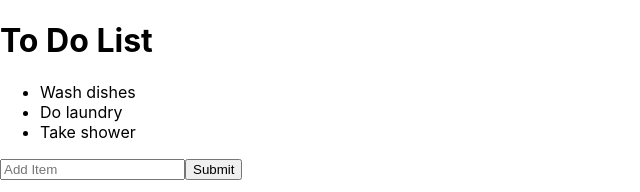
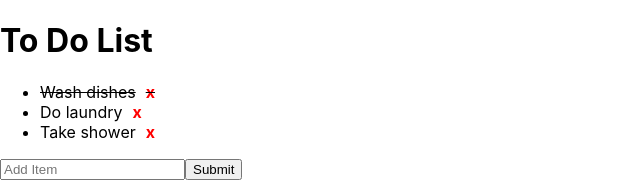
Before and after one commit to david0green94/todolist, a React (Create React App) app: page / in a window 1280 px wide. Shown: the top 192 px of the page, without its empty margins (0-640 px from the left). Built offline with nearby package versions, Linux system fonts and the light colour scheme.

Commit message:
delete working

```diff
--- a/src/App.js
+++ b/src/App.js
@@ -4,7 +4,7 @@
 export default function App() {
 // test data
   const [todos, setTodos] = React.useState([
-    { id: 1, text: "Wash dishes", done: false },
+    { id: 1, text: "Wash dishes", done: true },
     { id: 2, text: "Do laundry", done: false },
     { id: 3, text: "Take shower", done: false }
   ])
@@ -12,18 +12,46 @@
   return (
     <div className="App">
       <h1>To Do List  </h1>
-      <TodoList todos={todos} />
+      <TodoList setTodos={setTodos} todos={todos} />
       <AddToDo setTodos={setTodos} />
     </div>
   ); // Passing todos array as todos property
-}
-function TodoList({todos}) {
+};
+
+function TodoList({todos,setTodos}) {
+  function handleToggleTodo(todo){
+    console.log("handle toggle");
+
+     // if a todo's id is equal to the one we clicked on,
+    // just update that todo's done value to its opposite,
+    // otherwise, do nothing (return it)
+    const updatedTodos = todos.map((t) =>
+    t.id === todo.id
+    ? {
+
+      ...t,
+      done: !t.done
+    }
+    : t
+    );
+    setTodos(updatedTodos);
+    console.log("completed map");
+    }
+
+
 
   return (
 
     <ul>
       {[todos.map((todo => (
-        <li key={todo.id}> {todo.text}</li>
+        <li
+        onDoubleClick={() => handleToggleTodo(todo)}
+        style = {{
+          textDecoration: todo.done? "line-through" : ""
+        }}
+        key={todo.id}> {todo.text}
+        <DeleteTodo todo={todo} setTodos={setTodos} />
+        </li>
       )))]}
     </ul>
   )
@@ -35,7 +63,7 @@
     console.log("AddToDo: ", event.target.elements.AddToDo.value) // log what was submited
     const text = event.target.elements.AddToDo.value;
     const todo = {
-      id: 4,
+      id: Math.random(),
       text,
       done: false
     };
@@ -54,3 +82,27 @@
   );
 
 }
+
+function DeleteTodo({todo, setTodos}){
+  function handleDeleteTodo(){
+    const confirmed = window.confirm("Do you want to delete this?");
+    if (confirmed) {
+
+      setTodos((prevTodos) => {
+        return prevTodos.filter((t) => t.id !== todo.id);
+    });
+    }
+  }
+
+  return (
+    <span onClick={handleDeleteTodo} role="button" style = {{
+      color: 'red',
+      fontWeight: 'bold',
+      marginLeft: 10,
+      cursor: "pointer"
+
+    }}>x</span>
+  )
+
+
+}
```
